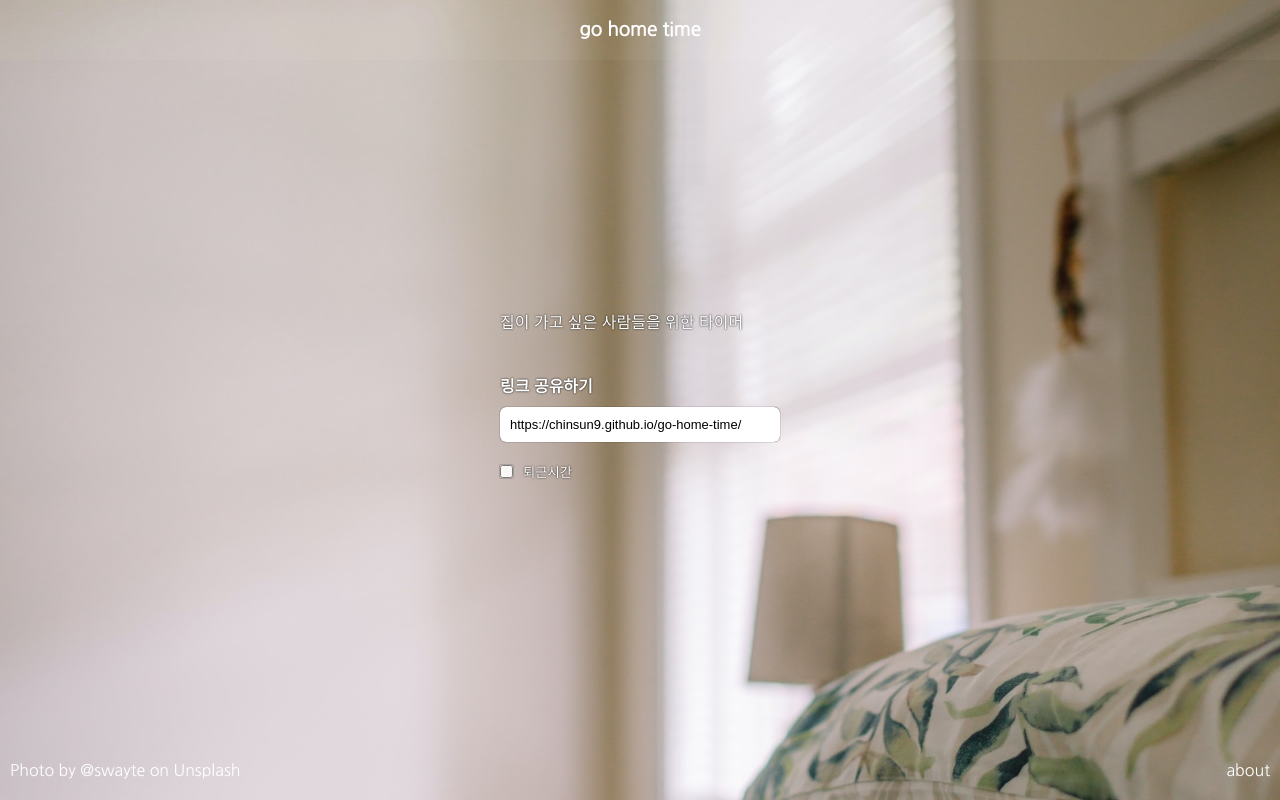
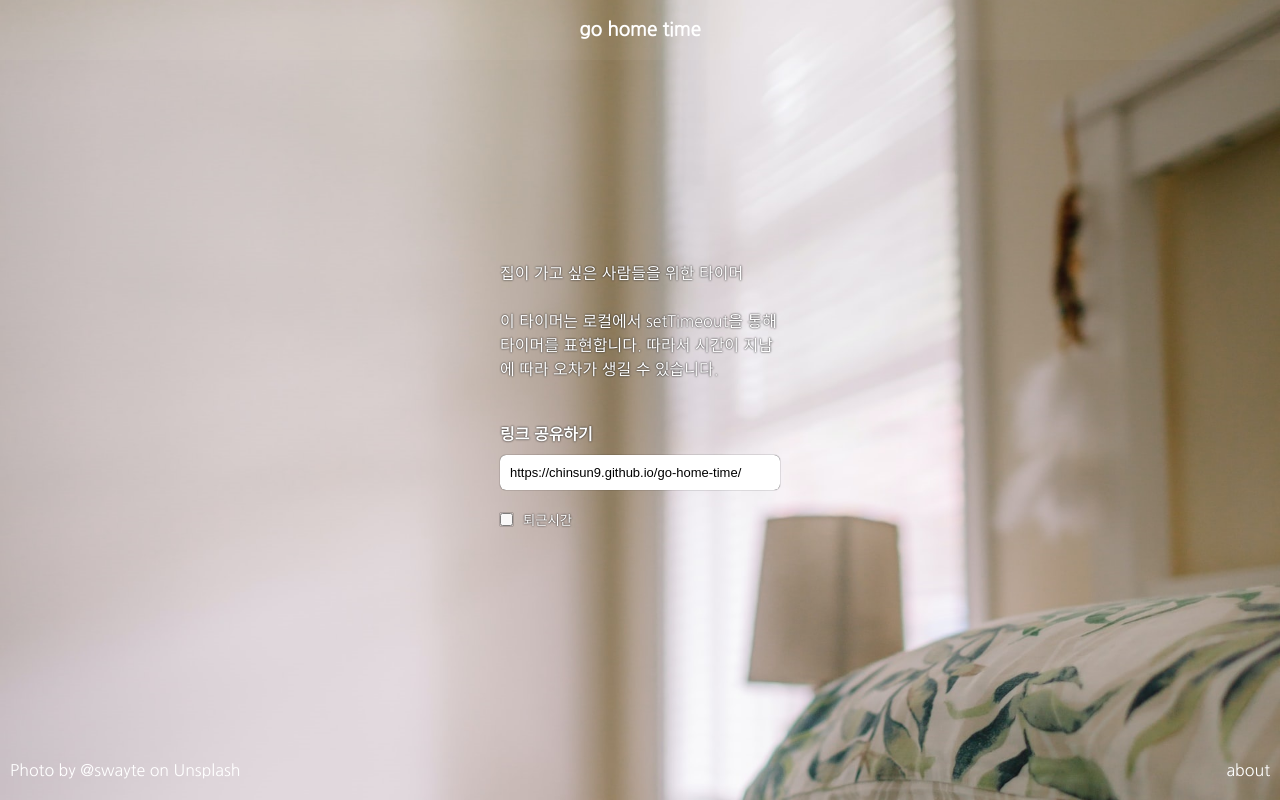
Before and after one commit to chinsun9/go-home-time, a React (Create React App) app: page /about in a window 1280 px wide. Built offline with nearby package versions, Linux system fonts and the light colour scheme; what typesafe-actions would draw is missing.

Commit message:
Update About text & css

```diff
--- a/src/components/About.css
+++ b/src/components/About.css
@@ -5,7 +5,11 @@
   flex: 1;
 
   text-shadow: 0 0 2px black;
-  max-width: 700px;
+  max-width: 280px;
   margin: auto;
   flex-direction: column;
 }
+
+.about p {
+  line-height: 1.5;
+}
--- a/src/components/About.tsx
+++ b/src/components/About.tsx
@@ -5,7 +5,12 @@ import Share from './Share';
 function About() {
   return (
     <div className="about">
-      <p>집이 가고 싶은 사람들을 위한 타이머</p>
+      <p>
+        집이 가고 싶은 사람들을 위한 타이머
+        <br />
+        <br />이 타이머는 로컬에서 setTimeout을 통해 타이머를 표현합니다. 따라서
+        시간이 지남에 따라 오차가 생길 수 있습니다.
+      </p>
 
       <Share />
     </div>
```
